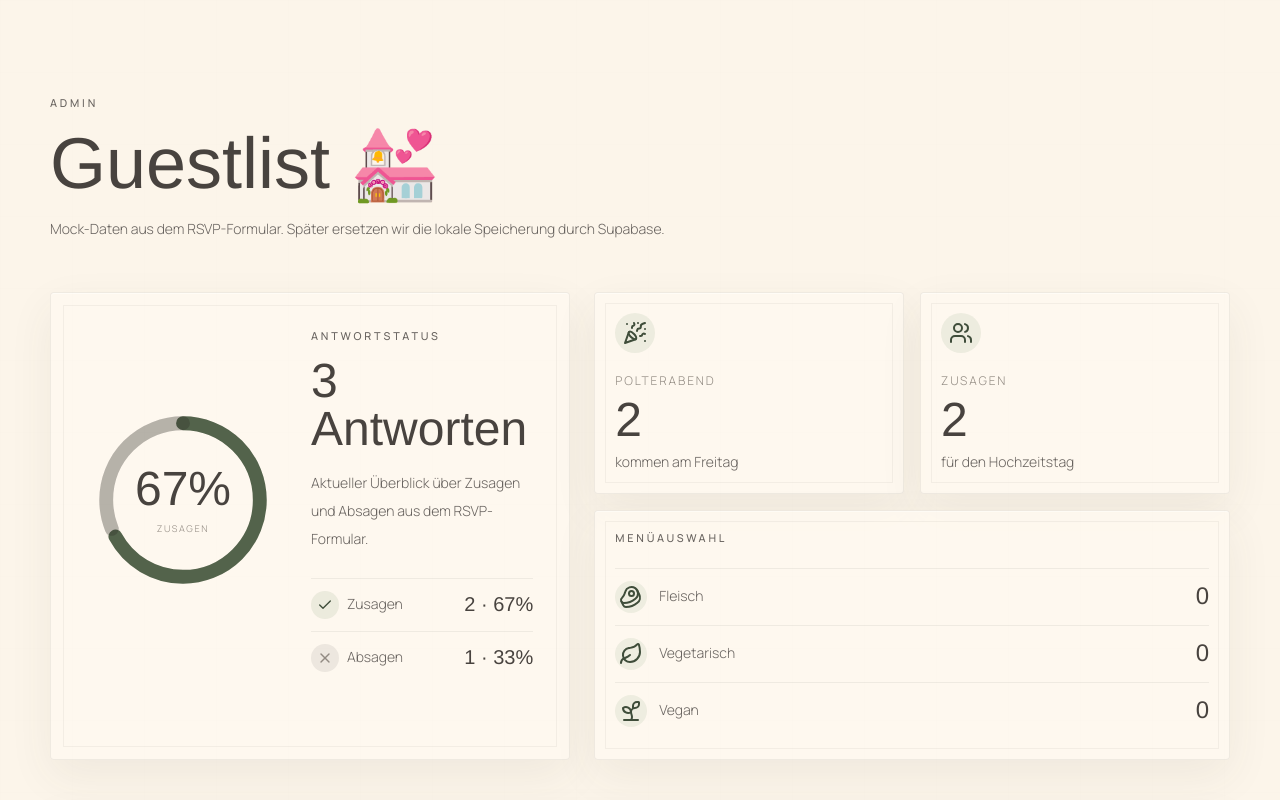
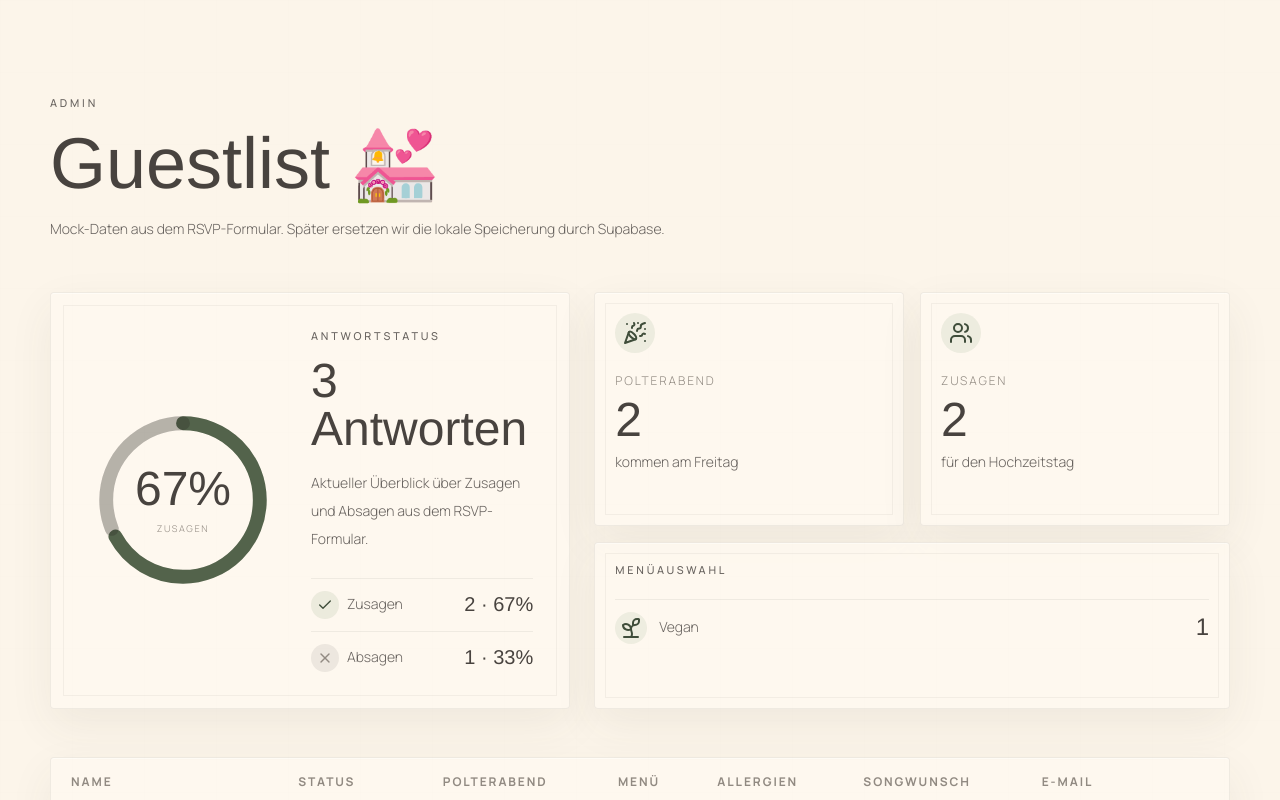
Before and after one commit to leonajosephine/wedding-website, a Next.js app: page /en/guestlist in a window 1280 px wide. Shown: the top 800 px of the page. Built offline with nearby package versions, Linux system fonts and the light colour scheme; a web font is replaced by a local one.

Commit message:
fix guestlist page

```diff
--- a/src/app/[locale]/guestlist/page.tsx
+++ b/src/app/[locale]/guestlist/page.tsx
@@ -51,9 +51,7 @@ export default function GuestlistPage() {
       attending: attending.length,
       declined: declined.length,
       polterabend: attending.filter((item) => item.polterabend).length,
-      meat: attending.filter((item) => item.menu === 'meat').length,
-      vegetarian: attending.filter((item) => item.menu === 'vegetarian').length,
-      vegan: attending.filter((item) => item.menu === 'vegan').length
+      vegan: attending.filter((item) => item.vegan === true).length
     };
   }, [responses]);
 
@@ -136,9 +134,7 @@ export default function GuestlistPage() {
             />
 
             <MenuSummary
-              meat={stats.meat}
-              vegetarian={stats.vegetarian}
-              vegan={stats.vegan}
+              vegan={stats.vegan > 0}
             />
           </section>
         </div>
@@ -173,7 +169,7 @@ export default function GuestlistPage() {
                     <td className="px-5 py-4">
                       {item.polterabend ? 'Ja' : 'Nein'}
                     </td>
-                    <td className="px-5 py-4">{item.menu || '–'}</td>
+                    <td className="px-5 py-4">{item.vegan || '–'}</td>
                     <td className="px-5 py-4">{item.allergies || '–'}</td>
                     <td className="px-5 py-4">{item.songWish || '–'}</td>
                     <td className="px-5 py-4">{item.email}</td>
@@ -317,13 +313,9 @@ function MiniStat({
 }
 
 function MenuSummary({
-  meat,
-  vegetarian,
   vegan
 }: {
-  meat: number;
-  vegetarian: number;
-  vegan: number;
+  vegan: boolean;
 }) {
   return (
     <article className="relative overflow-hidden rounded-sm border border-[var(--border-soft)] bg-[rgba(255,250,242,0.72)] p-5 shadow-[var(--shadow-paper)] sm:col-span-2">
@@ -332,9 +324,7 @@ function MenuSummary({
       <div className="relative">
         <p className="eyebrow mb-5">Menüauswahl</p>
 
-        <MenuRow icon={<Beef />} label="Fleisch" value={meat} />
-        <MenuRow icon={<Leaf />} label="Vegetarisch" value={vegetarian} />
-        <MenuRow icon={<Sprout />} label="Vegan" value={vegan} />
+        <MenuRow icon={<Sprout />} label="Vegan" value={vegan ? 1 : 0} />
       </div>
     </article>
   );
```
